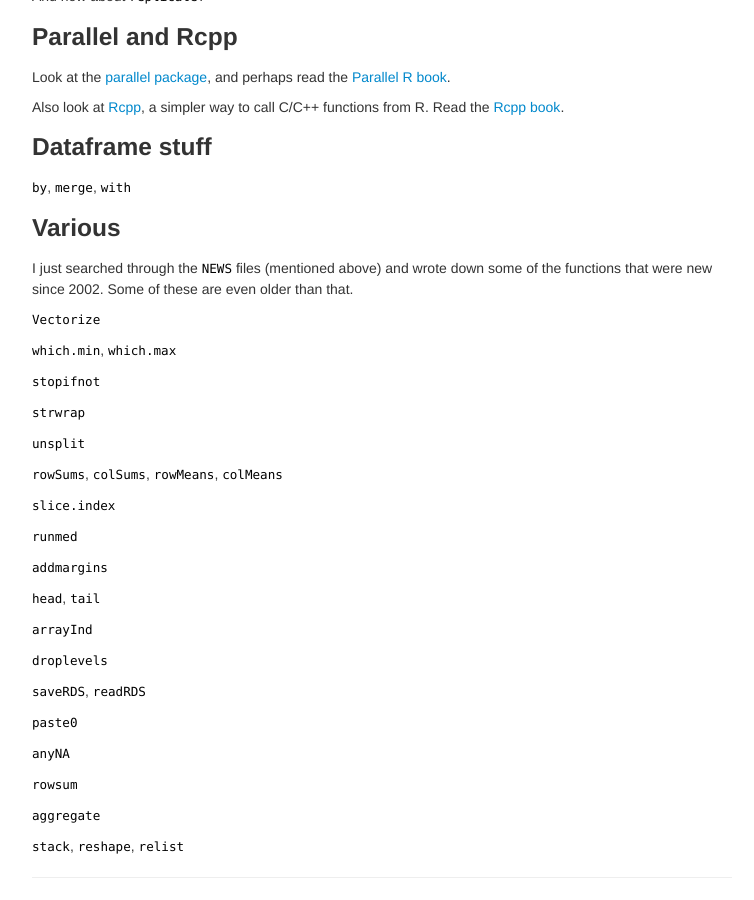
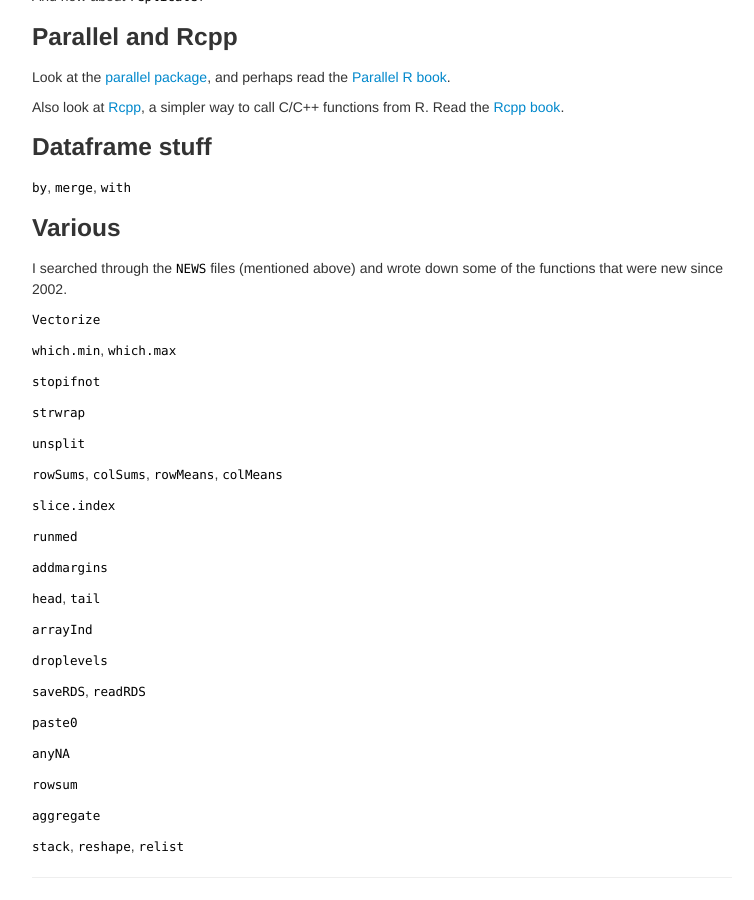
Before and after one commit to kbroman/hipsteR, a Jekyll site: the page built from index.md, in a window 1280 px wide and 900 px high, scrolled down 1445 px. Shown: the whole window, without its empty margins (258-1012 px from the left). Built offline with Jekyll 4.4.1, drawn with Linux system fonts in a browser that asks for light colours.

Commit message:
small change

```diff
--- a/index.md
+++ b/index.md
@@ -136,9 +136,8 @@ to call C/C++ functions from R. Read the [Rcpp book](http://www.amazon.com/exec/
 
 ### Various
 
-I just searched through the `NEWS` files (mentioned above) and
+I searched through the `NEWS` files (mentioned above) and
 wrote down some of the functions that were new since 2002.
-Some of these are even older than that.
 
 `Vectorize`
 
```
